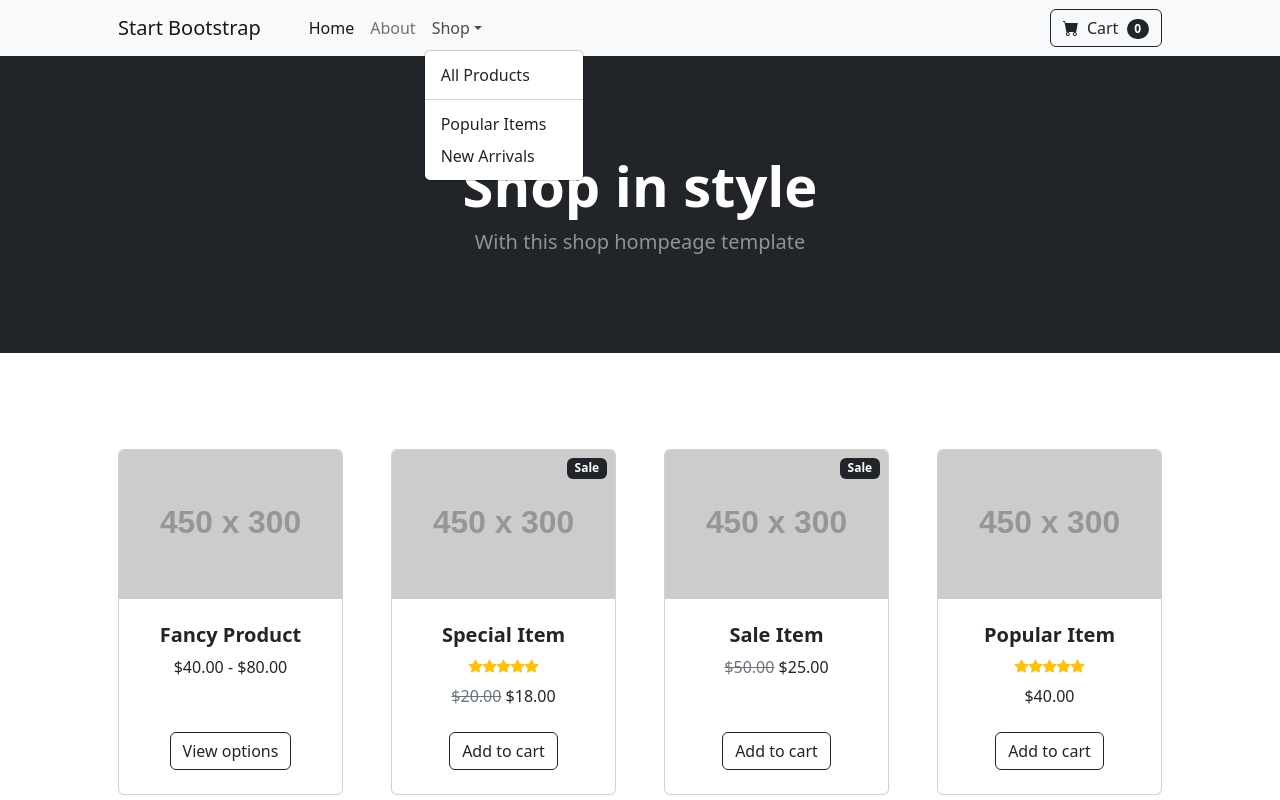
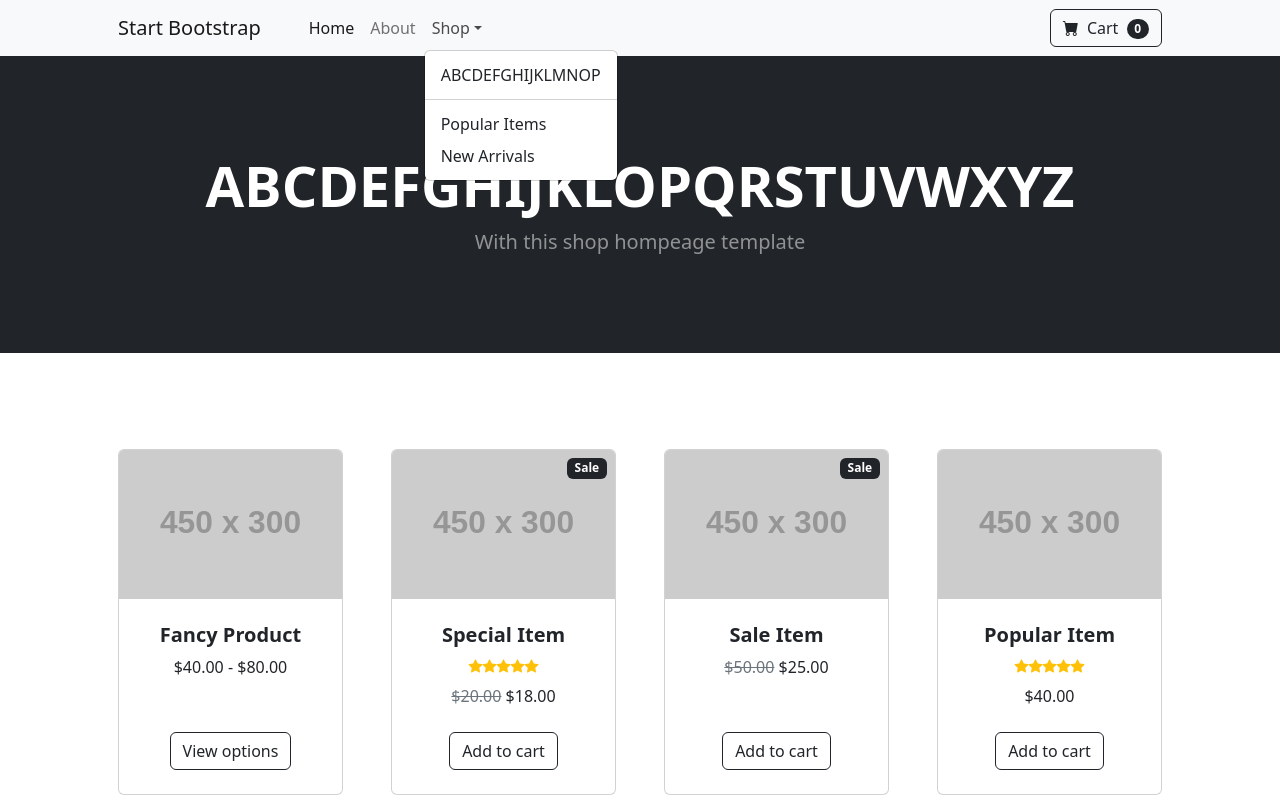
Before and after one commit to paksangsila/html-app, a plain HTML site: page index.html in a window 1280 px wide. Both pictures are taken after a click on the button "Shop". Shown: the top 800 px of the page. Drawn offline with nearby package versions, Linux system fonts and the light colour scheme; placeholder pictures from the web are drawn by us.

Commit message:
Update ABC

```diff
--- a/index.html
+++ b/index.html
@@ -26,7 +26,7 @@
                         <li class="nav-item dropdown">
                             <a class="nav-link dropdown-toggle" id="navbarDropdown" href="#" role="button" data-bs-toggle="dropdown" aria-expanded="false">Shop</a>
                             <ul class="dropdown-menu" aria-labelledby="navbarDropdown">
-                                <li><a class="dropdown-item" href="#!">All Products</a></li>
+                                <li><a class="dropdown-item" href="#!">ABCDEFGHIJKLMNOP</a></li>
                                 <li><hr class="dropdown-divider" /></li>
                                 <li><a class="dropdown-item" href="#!">Popular Items</a></li>
                                 <li><a class="dropdown-item" href="#!">New Arrivals</a></li>
@@ -47,7 +47,7 @@
         <header class="bg-dark py-5">
             <div class="container px-4 px-lg-5 my-5">
                 <div class="text-center text-white">
-                    <h1 class="display-4 fw-bolder">Shop in style</h1>
+                    <h1 class="display-4 fw-bolder">ABCDEFGHIJKLOPQRSTUVWXYZ</h1>
                     <p class="lead fw-normal text-white-50 mb-0">With this shop hompeage template</p>
                 </div>
             </div>
```
